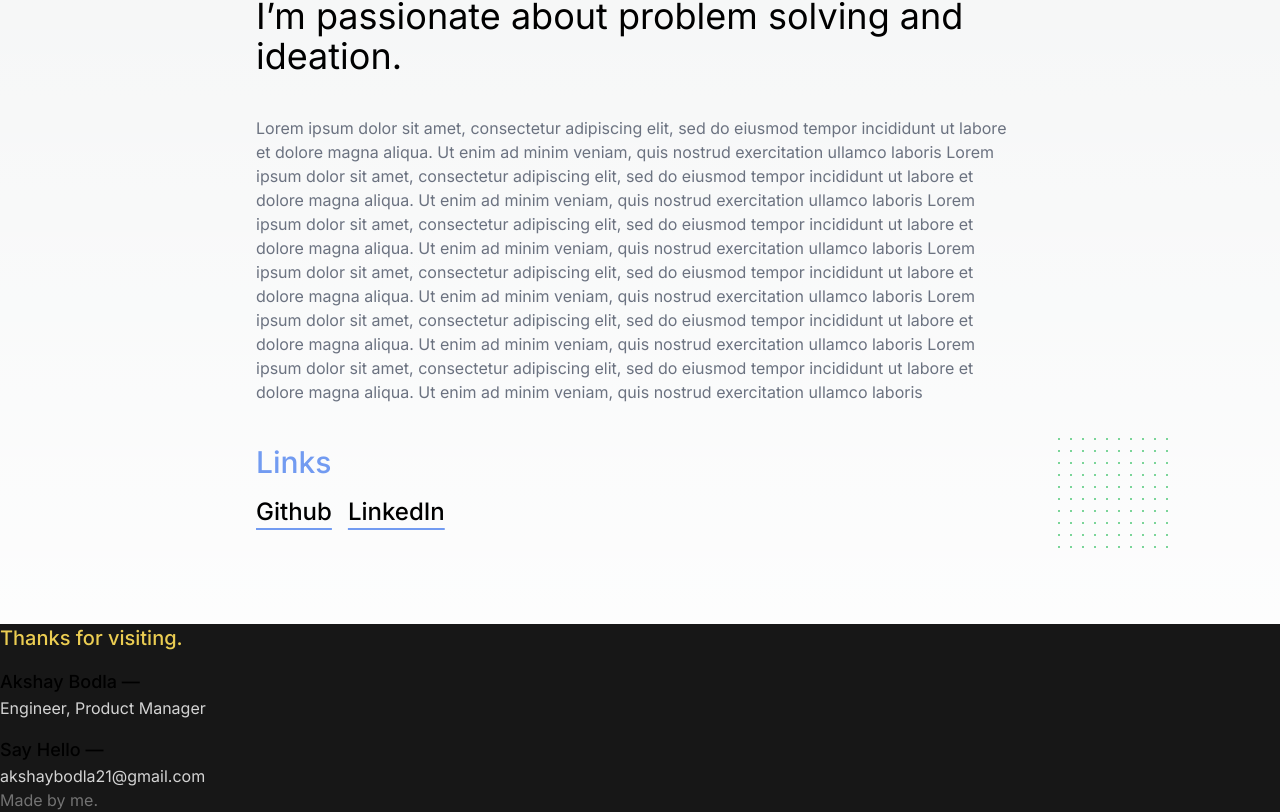
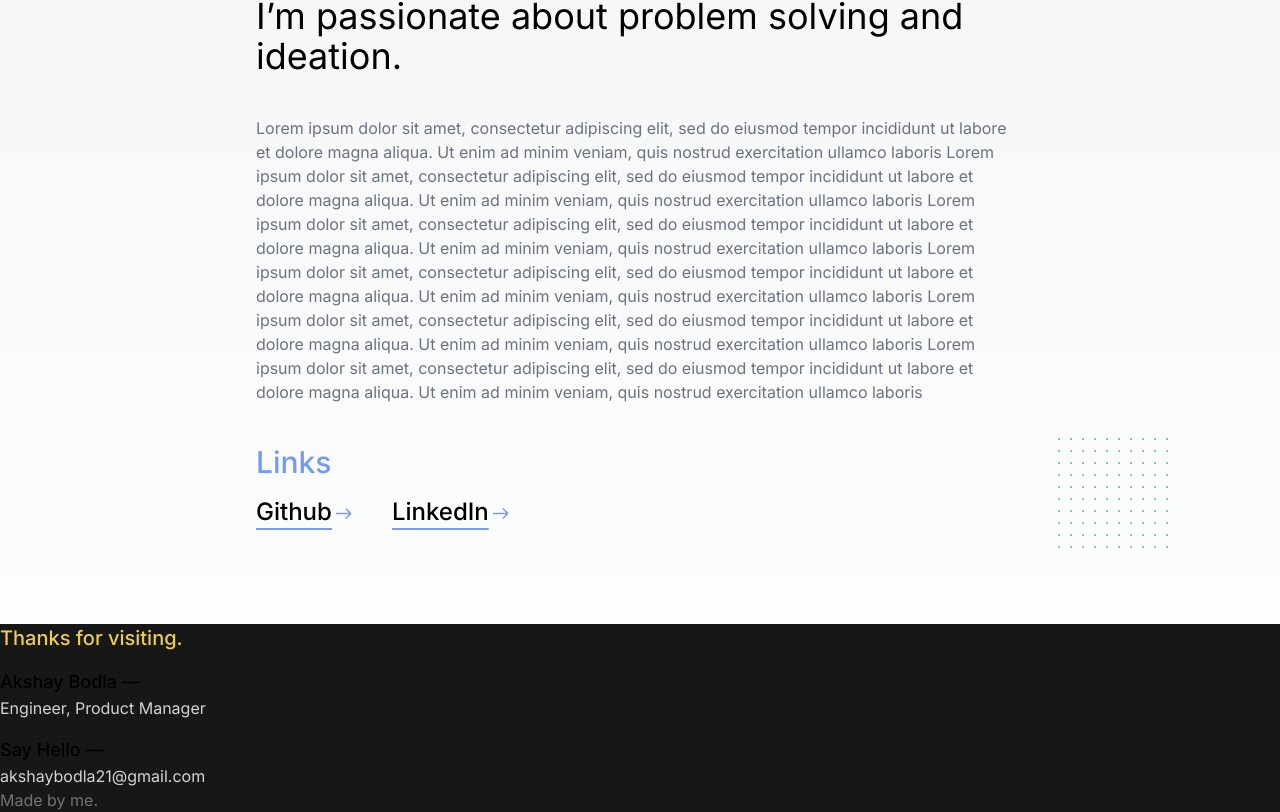
Before and after one commit to AkBo24/Personal-Website, a Next.js app in the folder website/: page / in a window 1280 px wide. Shown: the part 2844-3656 px from the top of the page. Built offline with nearby package versions, Linux system fonts and the light colour scheme.

Commit message:
Added arrows to git and linkedin links, updated linkedin link

```diff
--- a/website/app/Sections/About/About.tsx
+++ b/website/app/Sections/About/About.tsx
@@ -1,5 +1,6 @@
 import React from 'react';
 import Grid from '../Landing/components/Grid/Grid';
+import ImageArrow from '../Components/ImageArrow/ImageArrow';
 
 const About = () => {
     return (
@@ -44,15 +45,17 @@ const About = () => {
                     href='https://github.com/AkBo24'
                     target='_blank'
                     rel='noopener noreferrer'
-                    className='text-2xl font-medium underlineLightblue mr-4'>
+                    className='text-2xl font-medium underlineLightblue mr-10 group '>
                     Github
+                    <ImageArrow />
                 </a>
                 <a
-                    href='https://github.com/AkBo24'
+                    href='https://www.linkedin.com/in/akshay-bodla/'
                     target='_blank'
                     rel='noopener noreferrer'
-                    className='text-2xl font-medium underlineLightblue'>
+                    className='text-2xl font-medium underlineLightblue group  '>
                     LinkedIn
+                    <ImageArrow />
                 </a>
             </div>
         </div>
--- /dev/null
+++ b/website/app/Sections/Components/ImageArrow/ImageArrow.tsx
@@ -0,0 +1,14 @@
+import React from 'react';
+
+const ImageArrow = () => {
+    return (
+        <img
+            src='arrowleft.svg'
+            alt='Arrow pointing left, indicating go'
+            className='inline pl-1  group-hover:translate-x-2'
+            width={20}
+        />
+    );
+};
+
+export default ImageArrow;
```
